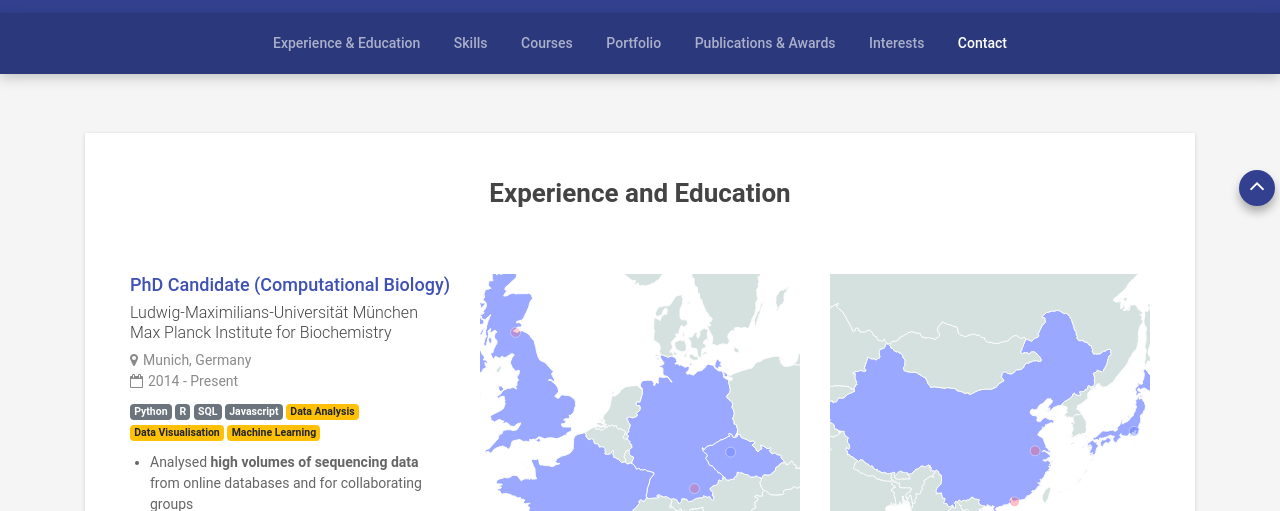
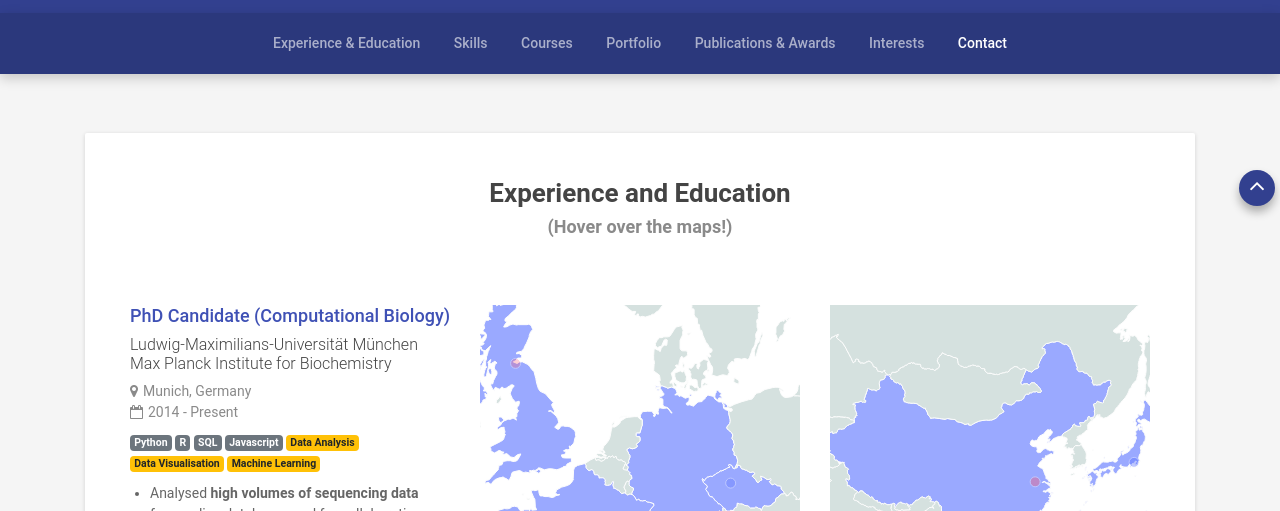
Before and after one commit to anniepyim/anniepyim.github.io, a plain HTML site: page index.html in a window 1280 px wide. Shown: the part 589-1100 px from the top of the page. Drawn offline with Linux system fonts and the light colour scheme.

Commit message:
index map

```diff
--- a/index.html
+++ b/index.html
@@ -70,7 +70,8 @@
 
     <div class="wrapper container">
         <section id="experiences-section" class="experiences-section section">
-            <h2 class="section-title">Experience and Education</h2>
+            <h2 class="section-title">Experience and Education<br>
+                <font size="+1em" color="#8a8a8a">(Hover over the maps!)</font></h2>
             <div class="row">
                 <div class="col-md-4" style="margin: 20px 0px;">
                         <div id = "cv_doc" style="overflow: auto">
```
